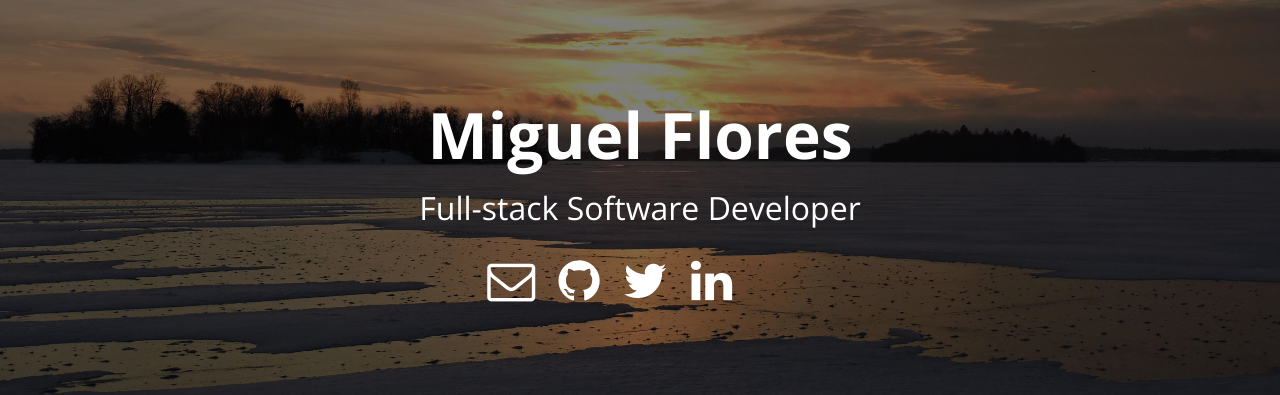
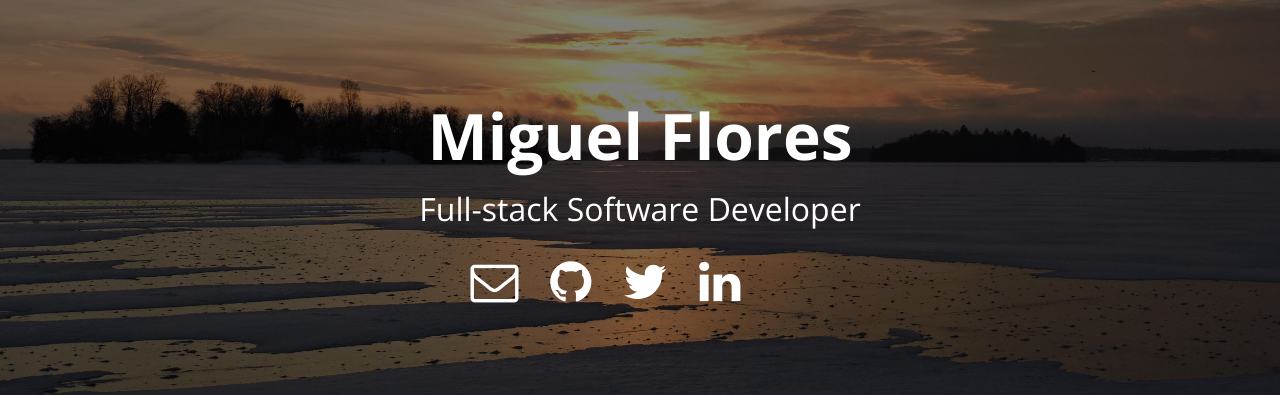
Before and after one commit to miguelfrde/miguelfrde.github.io, a Jekyll site: the page built from index.html, in a window 1280 px wide. Shown: the part 246-641 px from the top of the page. Built offline with Jekyll 4.4.1, drawn with Linux system fonts in a browser that asks for light colours; nearby versions of some CDN libraries; some web fonts are replaced.

Commit message:
Begin mobile version

```diff
--- a/_includes/about.html
+++ b/_includes/about.html
@@ -2,10 +2,10 @@
   <div class="container">
     <h2>About me</h2>
     <div class="row">
-      <div class="col-md-4">
+      <div class="col-md-4" id="pic-container">
         <img src="http://www.gravatar.com/avatar/ed4f3cbac5a1e5e45b2f9d8102238d33.png?s=250" id="profile-pic">
       </div>
-      <div class="col-md-8">
+      <div class="col-md-8" id="profile-data">
         <p>
           <i class="fa fa-lg fa-user fa-fw"></i> Miguel Flores Ruiz de Eguino
         </p>
--- a/_includes/head.html
+++ b/_includes/head.html
@@ -3,7 +3,7 @@
   <meta http-equiv="X-UA-Compatible" content="IE=edge">
 
   <title>{% if page.title %}{{ page.title }}{% else %}{{ site.title }}{% endif %}</title>
-  <meta name="viewport" content="width=device-width">
+  <meta name="viewport" content="width=device-width, initial-scale=1">
   <meta name="description" content="{{ site.description }}">
   <link href='http://fonts.googleapis.com/css?family=Open+Sans:700,300,600,400' rel='stylesheet' type='text/css'>
   <link rel="canonical" href="{{ page.url | replace:'index.html','' | prepend: site.baseurl | prepend: site.url }}">
--- a/_includes/header.html
+++ b/_includes/header.html
@@ -4,23 +4,23 @@
     <h3>Full-stack Software Developer</h3>
     <div class="social-buttons">
       <a href="mailto:miguel.frde@gmail.com">
-        <i class="fa fa-3x fa-envelope-o"></i>
+        <i class="fa fa-envelope-o"></i>
       </a>
       <a href="http://www.github.com/miguelfrde">
-        <i class="fa fa-3x fa-github"></i>
+        <i class="fa fa-github"></i>
       </a>
       <a href="http://www.twitter.com/miguelfrde">
-        <i class="fa fa-3x fa-twitter"></i>
+        <i class="fa fa-twitter"></i>
       </a>
       <a href="http://www.linkedin.com/in/miguelfrde">
-        <i class="fa fa-3x fa-linkedin"></i>
+        <i class="fa fa-linkedin"></i>
       </a>
       <a href="https://medium.com/@miguelfrde">
-        <i class="fa fa-3x fa-medium"></i>
+        <i class="fa fa-medium"></i>
       </a>
     </div>
     <div class="scroll-container">
-      <a href="#about"><i class="fa fa-4x fa-angle-double-down"></i></a>
+      <a href="#about"><i class="fa fa-angle-double-down"></i></a>
     </div>
   </div>
 </header>
--- a/_includes/projects.html
+++ b/_includes/projects.html
@@ -5,7 +5,7 @@
     <h3>Personal projects</h3>
     <div class="row">
       <div class="col-md-6">
-        <img src="{{ 'friendacity.png' | prepend: site.img_path }}">
+        <img class="project-image" src="{{ 'friendacity.png' | prepend: site.img_path }}">
       </div>
       <div class="col-md-6">
         <p class="project-name small-title">Friendacity</p>
@@ -28,7 +28,7 @@
     <h3>University projects</h3>
     <div class="row">
       <div class="col-md-6">
-        <img src="{{ 'mlpnn.png' | prepend: site.img_path }}">
+        <img class="project-image" src="{{ 'mlpnn.png' | prepend: site.img_path }}">
       </div>
       <div class="col-md-6">
         <p class="project-name small-title">Handwritten Digit Recognition</p>
@@ -48,7 +48,7 @@
     </div>
     <div class="row">
       <div class="col-md-6">
-        <img src="{{ 'orkoraptor.png' | prepend: site.img_path }}">
+        <img class="project-image" src="{{ 'orkoraptor.png' | prepend: site.img_path }}">
       </div>
       <div class="col-md-6">
         <p class="project-name small-title">Orkoraptor</p>
@@ -69,7 +69,7 @@
     </div>
     <div class="row">
       <div class="col-md-6">
-        <img src="{{ 'imageseg.png' | prepend: site.img_path }}">
+        <img class="project-image" src="{{ 'imageseg.png' | prepend: site.img_path }}">
       </div>
       <div class="col-md-6">
         <p class="project-name small-title">Image Segmentation</p>
@@ -102,7 +102,7 @@
     </div>
     <div class="row">
       <div class="col-md-6">
-        <img src="{{ 'gamie.png' | prepend: site.img_path }}">
+        <img class="project-image" src="{{ 'gamie.png' | prepend: site.img_path }}">
       </div>
       <div class="col-md-6">
         <p class="project-name small-title">Gamie</p>
@@ -123,7 +123,7 @@
     </div>
     <div class="row">
       <div class="col-md-6">
-        <img src="{{ 'solver.png' | prepend: site.img_path }}">
+        <img class="project-image" src="{{ 'solver.png' | prepend: site.img_path }}">
       </div>
       <div class="col-md-6">
         <p class="project-name small-title">Rush Hour Solver</p>
--- a/static/css/main.scss
+++ b/static/css/main.scss
@@ -4,6 +4,11 @@
 @import "colors";
 @import "typography";
 @import "medium-icon";
+
+$screen-large: 1200px;
+$screen-medium: 992px;
+$screen-small: 768px;
+
 
 html,
 body {
@@ -86,12 +91,17 @@
   h1 {
     margin: 0;
     padding: 0;
-    font-size: 4rem;
     font-weight: 700;
   }
 
-  h3 {
-    font-size: 2rem;
+  @media screen and (min-width: $screen-medium) {
+    h1 {
+      font-size: 4rem;
+    }
+
+    h3 {
+      font-size: 2rem;
+    }
   }
 
   a:link,
@@ -112,6 +122,11 @@
 
 .social-buttons {
   margin-top: 2rem;
+  font-size: 2rem;
+
+  @media screen and (min-width: $screen-medium) {
+    font-size: 3rem;
+  }
 }
 
 .scroll-container {
@@ -120,6 +135,11 @@
   bottom: 0;
   height: 100px;
   width: 100%;
+  font-size: 3rem;
+
+  @media screen and (min-width: $screen-medium) {
+    font-size: 4rem;
+  }
 }
 
 /* Navbar */
@@ -165,65 +185,6 @@
   padding-top: 60px;
 }
 
-/*
-.navbar  {
-  border: 0px;
-  background-color: $darker-gray;
-  position: absolute;
-  top: 100%;
-  left: 10%;
-  width: 110px;
-  z-index: 999;
-  border-radius: 0;
-  box-shadow: 0px 14px 23px -4px rgba(0,0,0,0.29);
-}
-
-.navbar .navbar-collapse {
-  padding: 0px;
-  max-height: none;
-}
-
-.navbar .navbar-nav {
-  float: none;
-}
-
-.navbar-nav {
-  margin: 0px;
-}
-
-.navbar .nav > li {
-  display: block;
-  float: none;
-  height: 80px;
-}
-
-.navbar .nav > li a {
-  display: block;
-  height: 80px;
-  text-align: center;
-  padding-top: 30px;
-  font-weight: 600;
-  color: #FFFFFF;
-}
-
-.navbar .nav > li a:hover,
-.navbar .nav > li a:focus {
-  color: $light-orange;
-}
-
-.navbar-default .navbar-nav > .active > a,
-.navbar-default .navbar-nav > .active > a:hover,
-.navbar-default .navbar-nav > .active > a:focus {
-  background: #22A39F;
-  color: #FFFFFF;
-}
-
-.navbar-default .navbar-toggle:hover .icon-bar,
-.navbar-default .navbar-toggle:focus .icon-bar {
-  background: #222222;
-}
-*/
-
 /* Sections */
 
 section {
@@ -231,7 +192,6 @@
 
   .container {
     max-width: 1280px;
-    padding: 40px 180px;
 
     .row {
       margin-top: 40px;
@@ -240,6 +200,10 @@
     h3 {
       margin: 50px 0;
       color: $dark-orange;
+    }
+
+    @media screen and (min-width: $screen-large) {
+      padding: 40px 180px;
     }
   }
 }
@@ -251,6 +215,16 @@
 }
 
 /* Section about */
+
+#pic-container {
+  text-align: center;
+}
+
+#profile-data {
+  @media screen and (max-width: $screen-small) {
+    margin-top: 1rem;
+  }
+}
 
 #profile-pic {
   border-radius: 100%;
@@ -321,11 +295,22 @@
   float: right;
 }
 
+.project-image {
+  width: 100%;
+}
+
 .project-links {
   margin: 0 !important;
 
   .project-link {
     padding: 0 !important;
+  }
+
+  .project-link.center,
+  .project-link.right {
+    @media screen and (max-width: $screen-medium) {
+      text-align: left;
+    }
   }
 }
 
@@ -351,6 +336,16 @@
   .contact-icon {
     vertical-align: middle;
     font-size: 2.5rem;
+  }
+  @media screen and (max-width: $screen-medium) {
+    margin-bottom: 1rem;
+  }
+}
+
+.contact-item.center,
+.contact-item.right {
+  @media screen and (max-width: $screen-medium) {
+    text-align: left !important;
   }
 }
 
```
